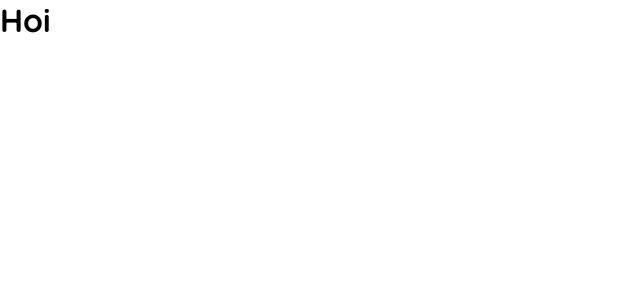
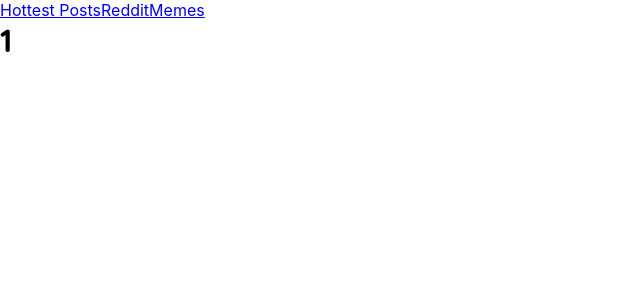
Before and after one commit to JesRozendaal/huiswerk-react-concept-opdracht, a React (Create React App) app: page /subreddit/1 in a window 1280 px wide. Shown: the top 300 px of the page, without its empty margins (0-640 px from the left). Built offline with nearby package versions, Linux system fonts and the light colour scheme.

Commit message:
opdracht2-en-deel-opdracht3-gemaakt

```diff
--- a/package.json
+++ b/package.json
@@ -6,8 +6,10 @@
     "@testing-library/jest-dom": "^5.16.3",
     "@testing-library/react": "^12.1.4",
     "@testing-library/user-event": "^13.5.0",
+    "axios": "^0.26.1",
     "react": "^17.0.2",
     "react-dom": "^17.0.2",
+    "react-router-dom": "^5.2.0",
     "react-scripts": "5.0.0",
     "web-vitals": "^2.1.4"
   },
--- a/src/App.js
+++ b/src/App.js
@@ -1,10 +1,40 @@
 import logo from './logo.svg';
 import './App.css';
+import {Route, Switch} from "react-router-dom";
+import React from "react";
+import Home from "./pages/home/Home";
+import Subreddit from "./pages/subreddit/Subreddit";
+import Header from "./components/header/Header";
+
+// Stappenplan
+// Opdracht 2:
+// 1. Installeer react-router-dom
+// 2. Gebruik router in de index
+// 3. Switch nodig met Route
+// 4. Maak een Navlink aan
+// 5. Zorg ervoor dat je kan testen of de routing werkt door in Subreddit.js useParams te gebruiken!
+
+// Opdracht 3:
+// 1. Installeer axios
+// 2. Maak in Home.js een Get request naar: https://www.reddit.com/hot.json?limit=15 en log dit in de console
+// 3. Log in de console de result.data en probeer de informatie uit de API te loggen die je nodig hebt.
+// 4. Ga het weergeven op de pagina voor 1 post.
+// 5. Probeer 15 stuks op de pagina te krijgen.
+// 6. Zorg ervoor dat de naam van de subreddit een link wordt die doorlinkt naar de betreffende subreddit pagina.
+// 7. Zorg ervoor dat als de gebruiker op de titel klikt hij wordt doorgelinkt naar de post op reddit.com
 
 function App() {
   return (
     <div>
-      <h1>Hoi</h1>
+      <Header />
+      <Switch>
+        <Route exact path="/">
+          <Home />
+        </Route>
+        <Route path={"/subreddit/:subredditId"}>
+          <Subreddit />
+        </Route>
+      </Switch>
     </div>
   );
 }
--- /dev/null
+++ b/src/components/header/Header.js
@@ -0,0 +1,20 @@
+import React from 'react';
+import {NavLink} from "react-router-dom";
+
+const Header = () => {
+    return (
+        <nav>
+            <NavLink to="/">
+                Hottest Posts
+            </NavLink>
+            <NavLink to="https://www.reddit.com">
+                Reddit
+            </NavLink>
+            <NavLink to="/subreddit/:subredditId">
+                Memes
+            </NavLink>
+        </nav>
+    );
+};
+
+export default Header;
--- a/src/index.js
+++ b/src/index.js
@@ -3,10 +3,13 @@ import ReactDOM from 'react-dom';
 import './index.css';
 import App from './App';
 import reportWebVitals from './reportWebVitals';
+import {BrowserRouter as Router} from 'react-router-dom';
 
 ReactDOM.render(
   <React.StrictMode>
+      <Router>
     <App />
+      </Router>
   </React.StrictMode>,
   document.getElementById('root')
 );
--- /dev/null
+++ b/src/pages/home/Home.css
@@ -0,0 +1,3 @@
+ul{
+    list-style-type: none;
+}
--- /dev/null
+++ b/src/pages/home/Home.js
@@ -0,0 +1,44 @@
+import React, {useEffect, useState} from 'react';
+import './Home.css'
+import axios from "axios";
+import {Link} from "react-router-dom";
+
+const Home = () => {
+const [redditPost, setRedditPost] =useState();
+
+    useEffect(() => {
+        async function fetchData() {
+            try {
+                const result = await axios.get("https://www.reddit.com/hot.json?limit=15")
+                setRedditPost(result.data.data.children);
+                console.log(result.data);
+            }catch (e) {
+                console.error(e);
+            }
+        }
+
+        fetchData();
+    },[]);
+
+    return (
+        <div>
+            {redditPost &&
+            <>
+                <ul>
+                    {redditPost.map((posts) => {
+                    return(
+                        <li key={posts.data.created}>
+                            <h1>{posts.data.title}</h1>
+                            <Link to="/subreddit/:subredditId">{posts.data.subreddit_name_prefixed}</Link>
+                            <p>Comments {posts.data.num_comments} - Ups {posts.data.ups}</p>
+                        </li>
+                    )})
+                    }
+                </ul>
+            </>
+            }
+        </div>
+    );
+};
+
+export default Home;
--- /dev/null
+++ b/src/pages/subreddit/Subreddit.js
@@ -0,0 +1,14 @@
+import React from 'react';
+import {useParams} from "react-router-dom";
+
+const Subreddit = () => {
+    const {subredditId} = useParams();
+
+    return (
+        <div>
+            <h1>{subredditId}</h1>
+        </div>
+    );
+};
+
+export default Subreddit;
```
Also changed, not shown: src/components/button/Button.css (added), src/components/button/Button.js (added), src/components/header/Header.css (added), src/pages/subreddit/Subreddit.css (added), 1 other file (tests, documents, lock files or other folders).
